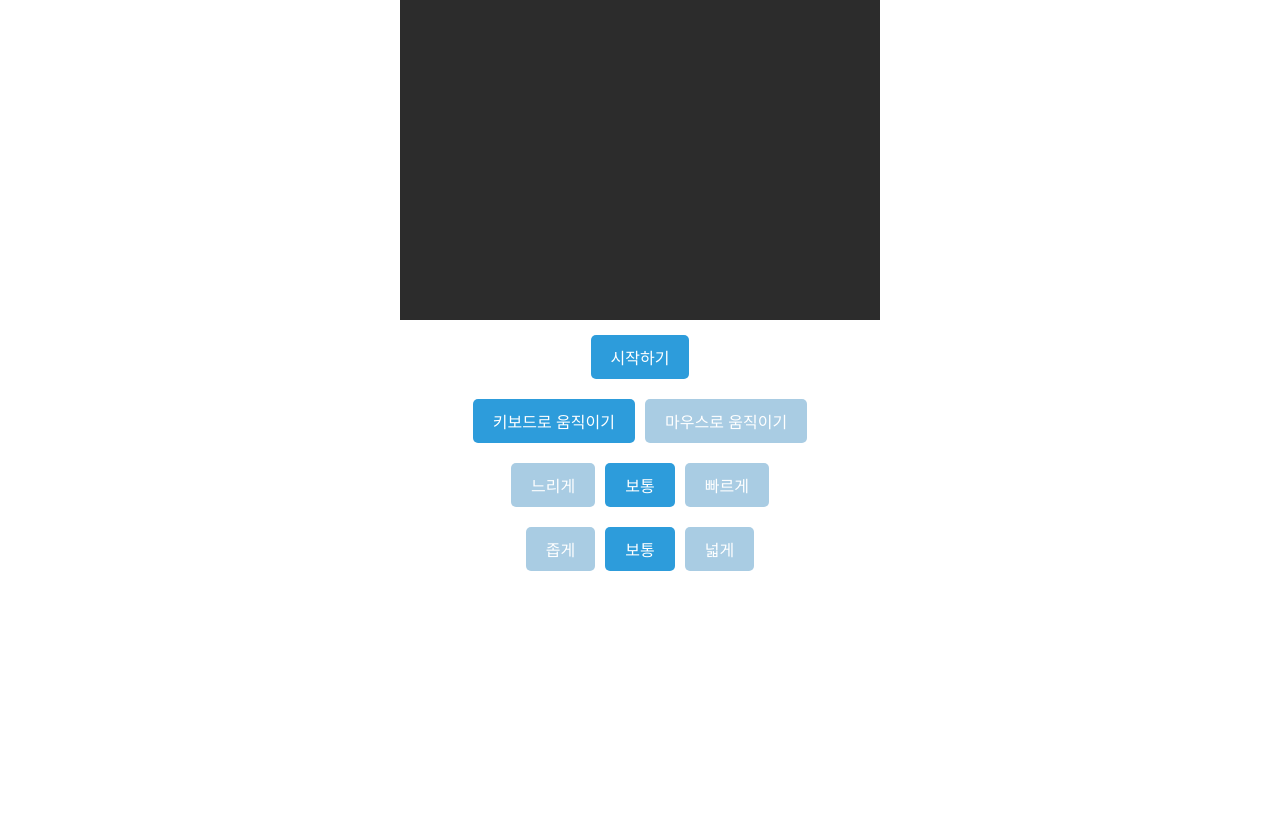
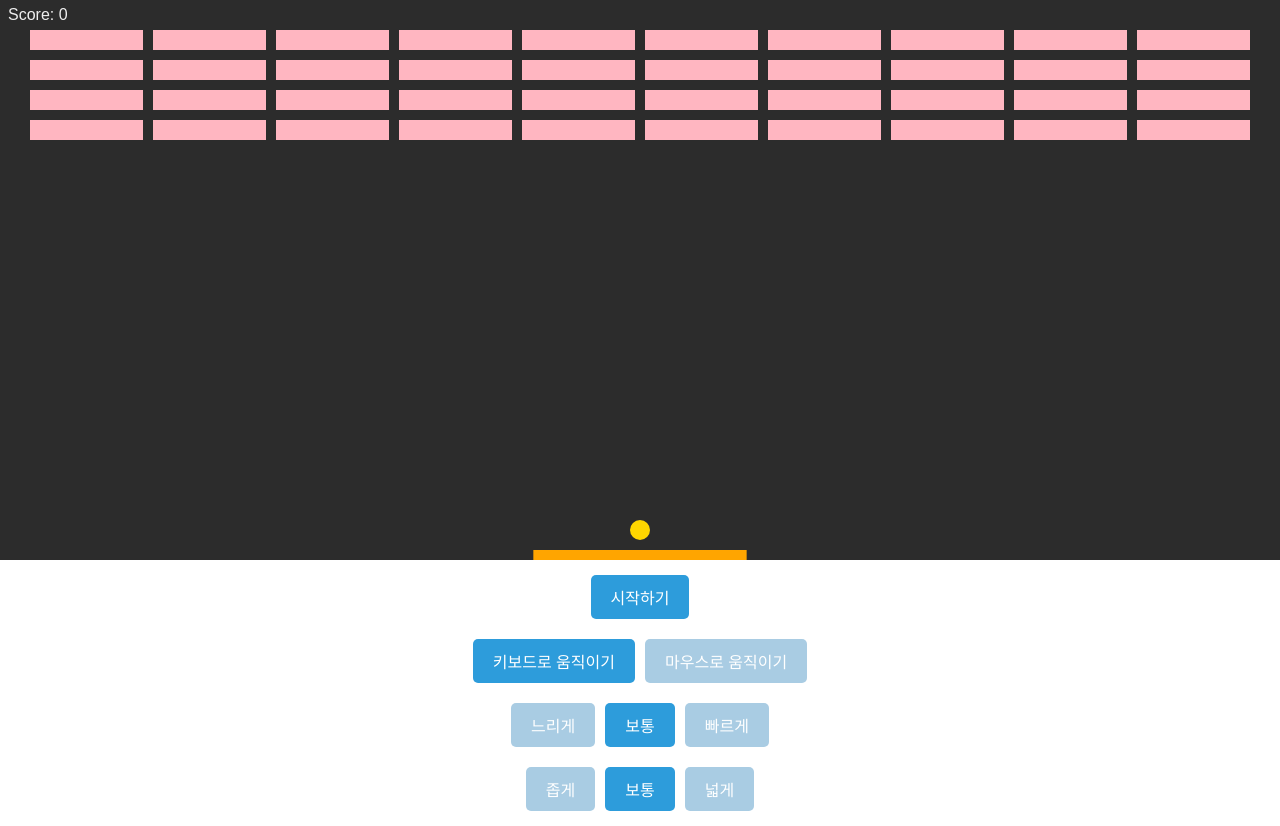
Before and after one commit to hjoo830/break-out-game, a plain HTML site: page index.html in a window 1280 px wide. Before the commit the page ends 800 px from the top, so only its background shows below. Drawn offline with Linux system fonts and the light colour scheme.

Commit message:
✨ Feat: Dynamic canvas and brick count

```diff
--- a/index.html
+++ b/index.html
@@ -33,9 +33,6 @@
       border: none;
       cursor: pointer;
       border-radius: 5px;
-    }
-
-    button {
       background-color: #A9CCE3;
       color: white;
     }
@@ -48,22 +45,11 @@
       background-color: #2D9CDB;
       color: white;
     }
-
-    @media screen and (max-width: 768px) {
-      canvas {
-        width: 100%;
-        height: auto;
-      }
-
-      #controls {
-        display: none !important;
-      }
-    }
   </style>
 </head>
 
 <body>
-  <canvas id="canvas" width="480" height="320"></canvas>
+  <canvas id="canvas"></canvas>
 
   <div id="startButton">
     <button onclick="startGame()">시작하기</button>
@@ -91,38 +77,70 @@
     let ctx = canvas.getContext("2d");
 
     let ballRadius = 10;
-    let x = canvas.width / 2;
-    let y = canvas.height - 30;
-    let dx = 2;
-    let dy = -2;
+    let x, y, dx, dy;
     let paddleHeight = 10;
     let paddleWidth = 75;
     let paddleX = (canvas.width - paddleWidth) / 2;
     let rightPressed = false;
     let leftPressed = false;
 
-    let brickRowCount = 5;
-    let brickColumnCount = 3;
-    let brickWidth = 75;
-    let brickHeight = 20;
+    let brickRowCount, brickColumnCount;
+    let brickWidth, brickHeight;
     let brickPadding = 10;
     let brickOffsetTop = 30;
     let brickOffsetLeft = 30;
 
     let score = 0;
     let game;
+    let isGameStarted = false;
 
     let bricks = [];
+
+    function initializeGame() {
+      resizeCanvas();
+      resetBallAndPaddle();
+      resetBricks();
+      draw();
+    }
+
+    function resizeCanvas() {
+      canvas.width = window.innerWidth;
+      canvas.height = window.innerHeight * 0.7;
+
+      if (isMobile()) {
+        brickColumnCount = Math.floor(canvas.width / 80);
+        brickRowCount = Math.floor((canvas.height * 0.3) / 30);
+      } else {
+        brickColumnCount = Math.floor(canvas.width / 120);
+        brickRowCount = Math.floor((canvas.height * 0.3) / 40);
+      }
+    }
+
+    function resetBallAndPaddle() {
+      x = canvas.width / 2;
+      y = canvas.height - 30;
+      dx = 2;
+      dy = -2;
+      paddleWidth = canvas.width / 6;
+      paddleX = (canvas.width - paddleWidth) / 2;
+    }
+
+    function resetBricks() {
+      brickWidth = (canvas.width - brickOffsetLeft * 2 - brickPadding * (brickColumnCount - 1)) / brickColumnCount;
+      brickHeight = 20;
+      bricks = [];
       for (let c = 0; c < brickColumnCount; c++) {
         bricks[c] = [];
         for (let r = 0; r < brickRowCount; r++) {
           bricks[c][r] = { x: 0, y: 0, status: 1 };
         }
       }
+    }
 
     let controlMode = "keyboard";
 
     function startGame() {
+      isGameStarted = true;
       document.getElementById("startButton").style.display = "none";
       if (!isMobile()) {
         document.getElementById("controls").style.display = "flex";
@@ -212,10 +230,24 @@
       return /iPhone|iPad|iPod|Android/i.test(navigator.userAgent);
     }
 
+    function updateUI() {
+      const controls = document.getElementById("controls");
+      if (isMobile()) {
+        controls.style.display = "none";
+      } else {
+        controls.style.display = "flex";
+      }
+    }
+
     document.addEventListener("keydown", keyDownHandler, false);
     document.addEventListener("keyup", keyUpHandler, false);
     document.addEventListener("mousemove", mouseMoveHandler, false);
     document.addEventListener("touchmove", function (e) { e.preventDefault(); touchMoveHandler(e); }, { passive: false });
+
+    window.addEventListener("resize", () => {
+      initializeGame();
+      updateUI();
+    });
 
     function keyDownHandler(e) {
       if (e.code == "ArrowRight") {
@@ -288,8 +320,8 @@
       for (let c = 0; c < brickColumnCount; c++) {
         for (let r = 0; r < brickRowCount; r++) {
           if (bricks[c][r].status == 1) {
-            let brickX = (r * (brickWidth + brickPadding)) + brickOffsetLeft;
-            let brickY = (c * (brickHeight + brickPadding)) + brickOffsetTop;
+            const brickX = brickOffsetLeft + c * (brickWidth + brickPadding);
+            const brickY = brickOffsetTop + r * (brickHeight + brickPadding);
             bricks[c][r].x = brickX;
             bricks[c][r].y = brickY;
             ctx.beginPath();
@@ -316,6 +348,7 @@
       drawScore();
       collisionDetection();
 
+      if (isGameStarted) {
         if (x + dx > canvas.width - ballRadius || x + dx < ballRadius) {
           dx = -dx;
         }
@@ -343,6 +376,12 @@
         x += dx;
         y += dy;
       }
+    }
+
+    window.onload = () => {
+      initializeGame();
+      updateUI();
+    };
   </script>
 </body>
 
```
Lines whose indentation alone changed are shown as unchanged.
